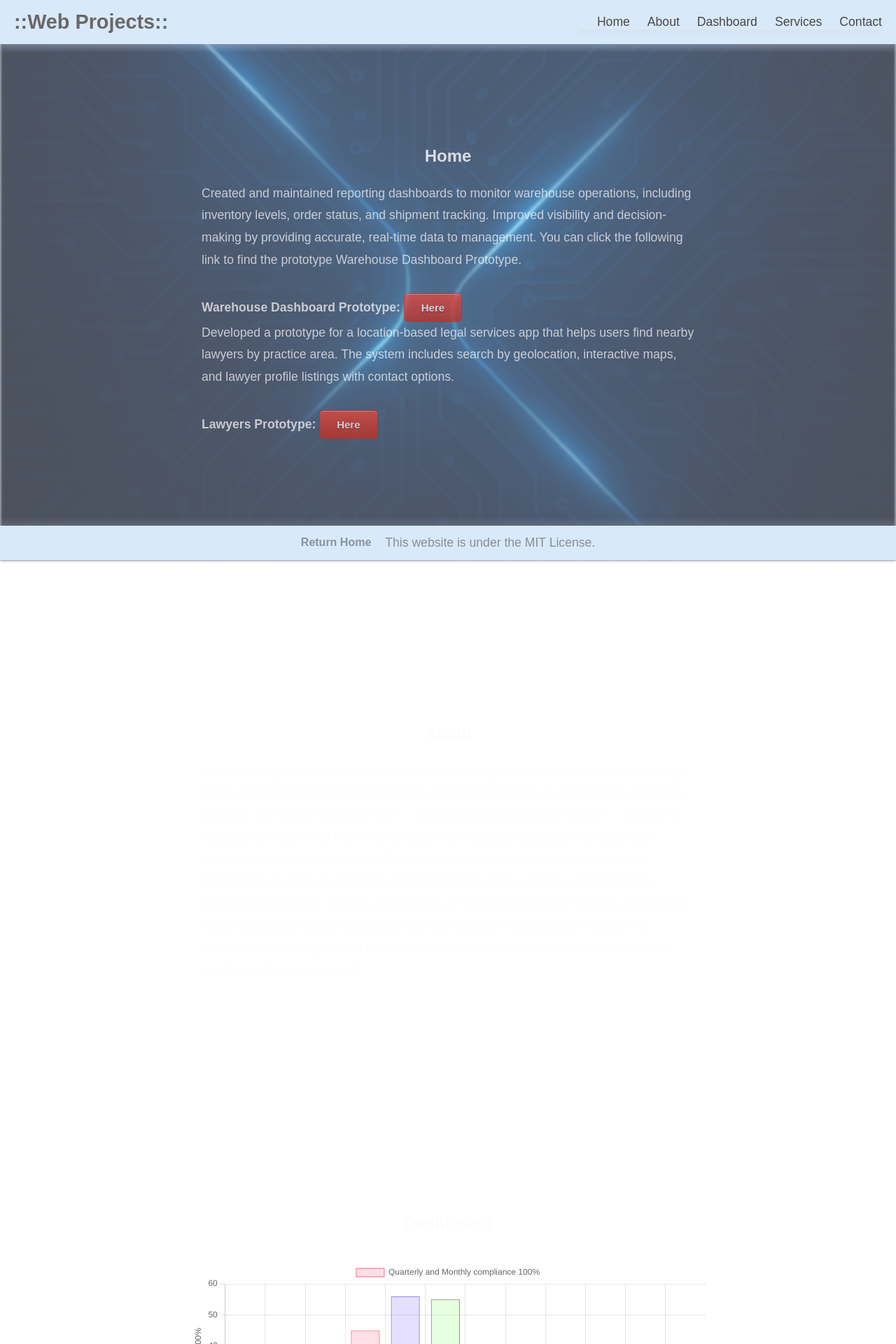
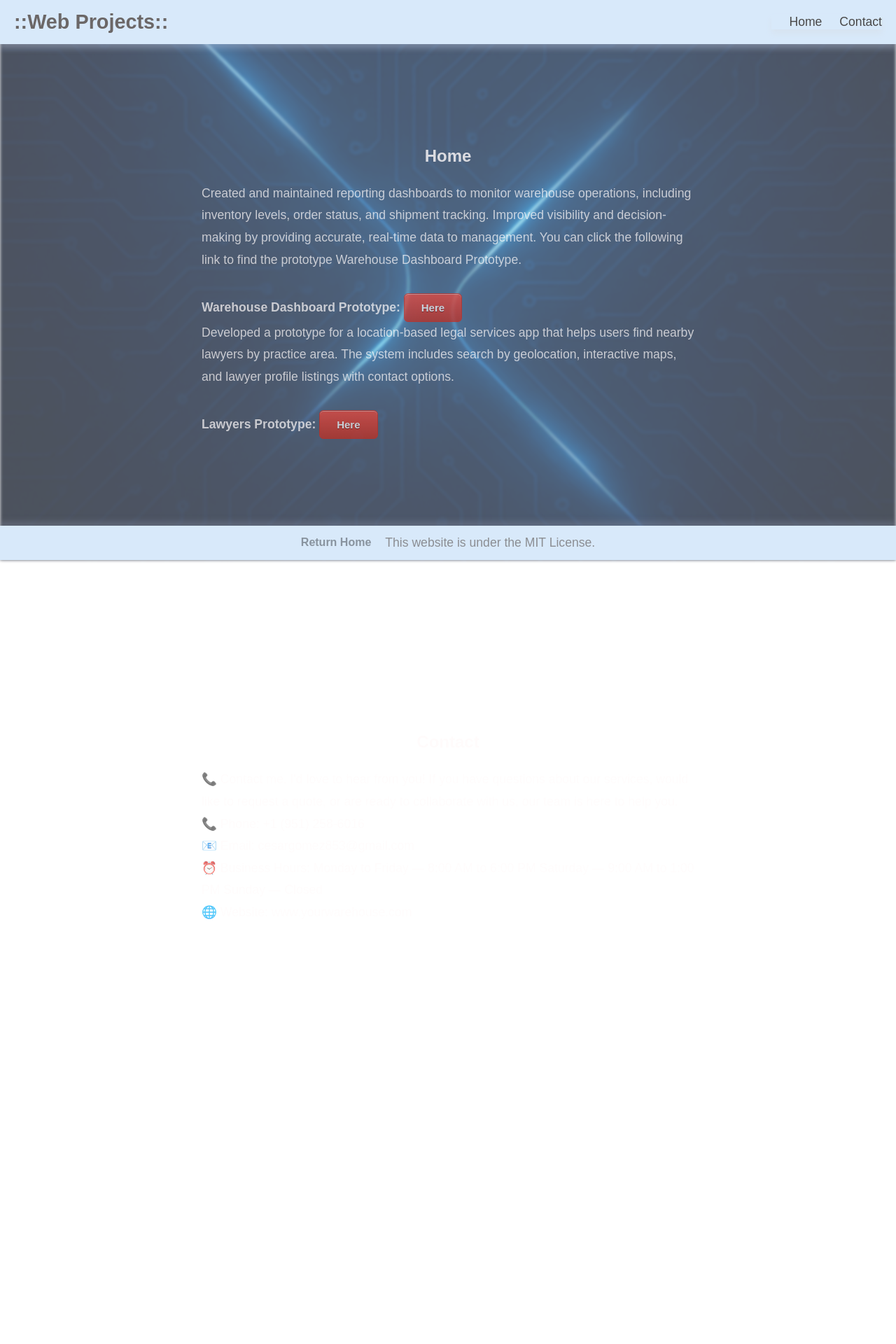
Before and after one commit to cesargomezs/SamplesDev, a React (Vite) app: page / in a window 1280 px wide. Shown: the top 1920 px of the page at 70% size. After the commit the page ends 1618 px from the top, so only its background shows below. Built offline with nearby package versions, Linux system fonts and the light colour scheme.

Commit message:
Delete Files
Delete sections

```diff
--- a/src/App.tsx
+++ b/src/App.tsx
@@ -1,9 +1,6 @@
 import Navbar from './components/navigation/navbar';
 
 import Home from './components/sections/home';
-import About from './components/sections/about';
-import Dashboard from './components/sections/dashboard';
-import Services from './components/sections/services';
 import Contact from './components/sections/contact';
 import Footer from './components/navigation/footer';
 import './styles/main.css';
@@ -23,9 +20,6 @@ function App() {
       <main>
         <br></br>
         <Home />
-        <About />
-        <Dashboard />
-        <Services />
         <Contact />
       </main>
       <Footer />
--- a/src/components/navigation/navbar.tsx
+++ b/src/components/navigation/navbar.tsx
@@ -29,15 +29,6 @@ const Navbar = () => {
           <a href="#home">Home</a>
         </li>
         <li>
-          <a href="#about">About</a>
-        </li>
-        <li>
-          <a href="#dashboard">Dashboard</a>
-        </li>
-        <li>
-          <a href="#services">Services</a>
-        </li>
-        <li>
           <a href="#contact">Contact</a>
         </li>
       </ul>
--- a/src/components/sections/about.tsx
+++ /dev/null
@@ -1,16 +0,0 @@
-const About = () => {
-  return (
-    <section id="about">
-      <h2>About</h2>
-      <p className="psection">
-      At our clothing warehouse, we specialize in the storage, handling, and distribution of high-quality apparel for both babies and adults. With a strong focus on organization, efficiency, and care, we ensure that every item — from baby onesies to adult fashion — is properly managed and delivered in perfect condition.
-
-Our facility is equipped with advanced inventory systems, climate-controlled spaces, and a dedicated team committed to maintaining the highest standards in logistics and customer service. Whether we're supplying retail stores, fulfilling online orders, or supporting boutique brands, our goal is to make clothing distribution seamless, fast, and reliable.
-
-We take pride in supporting businesses that bring comfort and style to people of all ages — starting from the tiniest newborn to the modern adult.
-      </p>
-    </section>
-  );
-};
-
-export default About;
--- a/src/components/sections/dashboard.tsx
+++ /dev/null
@@ -1,16 +0,0 @@
-import BarChart from "@/components/charts/bar-chart";
-
-import Chart, { CategoryScale } from 'chart.js/auto';
-
-Chart.register(CategoryScale);
-
-const Dashboard = () => {
-  return (
-    <section id="dashboard">
-      <h2>Dashboard</h2>
-      <BarChart />
-    </section>
-  );
-};
-
-export default Dashboard;
--- a/src/components/sections/services.tsx
+++ /dev/null
@@ -1,39 +0,0 @@
-const Services = () => {
-  return (
-    <section id="services">
-      <h2>Services</h2>
-      <p className="psectiondescription">
-        We offer a range of professional warehousing and logistics services
-        tailored to the needs of the fashion and apparel industry:
-        <br></br>
-        <strong>1.</strong> Storage & Inventory Management Secure,
-        climate-controlled storage for baby and adult clothing. Our advanced
-        inventory system ensures real-time tracking, accurate stock levels, and
-        efficient space management.
-        <br></br>
-        <strong>2.</strong> Order Fulfillment We handle pick, pack, and ship
-        operations with precision — whether you're sending single online orders
-        or large wholesale shipments.
-        <br></br>
-        <strong>3.</strong>Quality Control Every item is inspected upon arrival
-        and before dispatch to maintain quality standards and minimize returns
-        or customer complaints.
-        <br></br>
-        <strong>4.</strong> Custom Labeling & Packaging We offer custom tagging,
-        folding, and packaging services tailored to your brand identity —
-        including eco-friendly and retail-ready options.
-        <br></br>
-        <strong>5.</strong> Returns Handling We manage returns efficiently,
-        inspecting items, restocking eligible products, and reporting on return
-        patterns to help improve your operations.
-        <br></br>
-        <strong>6.</strong> Distribution & Shipping Fast and reliable
-        distribution to local and international destinations. We work with
-        trusted carriers to ensure timely delivery and competitive shipping
-        rates.
-      </p>
-    </section>
-  );
-};
-
-export default Services;
```
